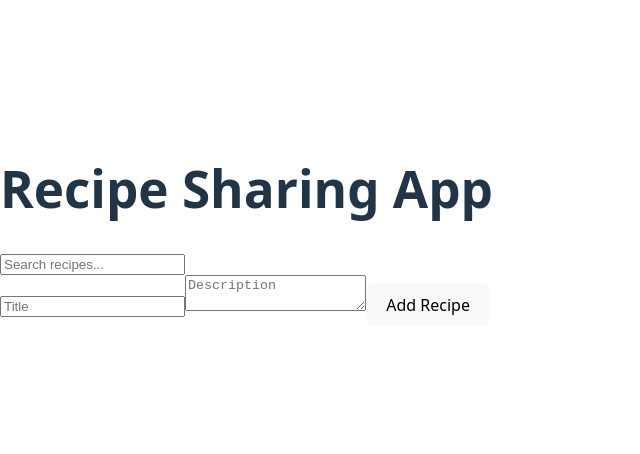
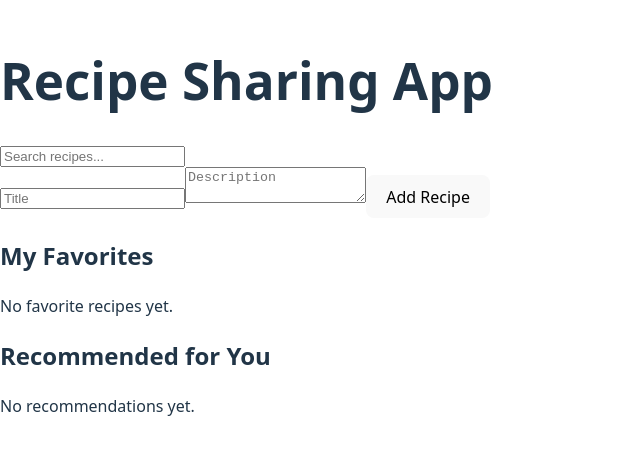
Before and after one commit to yasmintitaoui/alx-fe-reactjs, a React (Vite) app in the folder recipe-sharing-app/: page / in a window 1280 px wide. Shown: the part 174-628 px from the top of the page, without its empty margins (0-640 px from the left). Built offline with nearby package versions, Linux system fonts and the light colour scheme.

Commit message:
Added Favorites and Recommendations functionality with Zustand

```diff
--- a/recipe-sharing-app/src/App.jsx
+++ b/recipe-sharing-app/src/App.jsx
@@ -3,6 +3,8 @@ import AddRecipeForm from './components/AddRecipeForm';
 import RecipeList from './components/RecipeList';
 import RecipeDetails from './components/RecipeDetails';
 import SearchBar from './components/SearchBar';
+import FavoritesList from './components/FavoritesList';
+import RecommendationsList from './components/RecommendationsList';
 
 function App() {
   return (
@@ -14,6 +16,8 @@ function App() {
             <SearchBar />
             <AddRecipeForm />
             <RecipeList />
+            <FavoritesList />
+            <RecommendationsList />
           </div>
         } />
         <Route path="/recipe/:id" element={<RecipeDetails />} />
--- /dev/null
+++ b/recipe-sharing-app/src/components/FavoritesList.jsx
@@ -0,0 +1,28 @@
+import useRecipeStore from './recipeStore';
+
+const FavoritesList = () => {
+  const recipes = useRecipeStore((state) => state.recipes);
+  const favorites = useRecipeStore((state) => state.favorites);
+
+  const favoriteRecipes = favorites.map((id) =>
+    recipes.find((recipe) => recipe.id === id)
+  );
+
+  return (
+    <div>
+      <h2>My Favorites</h2>
+      {favoriteRecipes.length === 0 ? (
+        <p>No favorite recipes yet.</p>
+      ) : (
+        favoriteRecipes.map((recipe) => (
+          <div key={recipe.id}>
+            <h3>{recipe.title}</h3>
+            <p>{recipe.description}</p>
+          </div>
+        ))
+      )}
+    </div>
+  );
+};
+
+export default FavoritesList;
--- a/recipe-sharing-app/src/components/RecipeList.jsx
+++ b/recipe-sharing-app/src/components/RecipeList.jsx
@@ -3,6 +3,17 @@ import useRecipeStore from './recipeStore';
 
 const RecipeList = () => {
   const filteredRecipes = useRecipeStore((state) => state.filteredRecipes);
+  const favorites = useRecipeStore((state) => state.favorites);
+  const addFavorite = useRecipeStore((state) => state.addFavorite);
+  const removeFavorite = useRecipeStore((state) => state.removeFavorite);
+
+  const toggleFavorite = (id) => {
+    if (favorites.includes(id)) {
+      removeFavorite(id);
+    } else {
+      addFavorite(id);
+    }
+  };
 
   return (
     <div>
@@ -11,6 +22,9 @@ const RecipeList = () => {
           <h3>
             <Link to={`/recipe/${recipe.id}`}>{recipe.title}</Link>
           </h3>
+          <button onClick={() => toggleFavorite(recipe.id)}>
+            {favorites.includes(recipe.id) ? 'Remove from Favorites' : 'Add to Favorites'}
+          </button>
         </div>
       ))}
     </div>
--- /dev/null
+++ b/recipe-sharing-app/src/components/RecommendationsList.jsx
@@ -0,0 +1,29 @@
+import useRecipeStore from './recipeStore';
+import { useEffect } from 'react';
+
+const RecommendationsList = () => {
+  const recommendations = useRecipeStore((state) => state.recommendations);
+  const generateRecommendations = useRecipeStore((state) => state.generateRecommendations);
+
+  useEffect(() => {
+    generateRecommendations();
+  }, [generateRecommendations]);
+
+  return (
+    <div>
+      <h2>Recommended for You</h2>
+      {recommendations.length === 0 ? (
+        <p>No recommendations yet.</p>
+      ) : (
+        recommendations.map((recipe) => (
+          <div key={recipe.id}>
+            <h3>{recipe.title}</h3>
+            <p>{recipe.description}</p>
+          </div>
+        ))
+      )}
+    </div>
+  );
+};
+
+export default RecommendationsList;
--- a/recipe-sharing-app/src/components/recipeStore.js
+++ b/recipe-sharing-app/src/components/recipeStore.js
@@ -2,14 +2,19 @@ import { create } from 'zustand';
 
 const useRecipeStore = create((set) => ({
   recipes: [],
+  filteredRecipes: [],
+  favorites: [],
+  recommendations: [],
   searchTerm: '',
-  filteredRecipes: [],
 
   addRecipe: (newRecipe) =>
-    set((state) => ({
-      recipes: [...state.recipes, newRecipe],
-      filteredRecipes: [...state.filteredRecipes, newRecipe]
-    })),
+    set((state) => {
+      const updatedRecipes = [...state.recipes, newRecipe];
+      return {
+        recipes: updatedRecipes,
+        filteredRecipes: updatedRecipes,
+      };
+    }),
 
   updateRecipe: (updatedRecipe) =>
     set((state) => {
@@ -32,6 +37,27 @@ const useRecipeStore = create((set) => ({
       );
       return { searchTerm: term, filteredRecipes: filtered };
     }),
+
+  addFavorite: (recipeId) =>
+    set((state) => ({
+      favorites: state.favorites.includes(recipeId)
+        ? state.favorites
+        : [...state.favorites, recipeId],
+    })),
+
+  removeFavorite: (recipeId) =>
+    set((state) => ({
+      favorites: state.favorites.filter((id) => id !== recipeId),
+    })),
+
+  generateRecommendations: () =>
+    set((state) => {
+      const recommended = state.recipes.filter(
+        (recipe) =>
+          state.favorites.includes(recipe.id) && Math.random() > 0.3
+      );
+      return { recommendations: recommended };
+    }),
 }));
 
 export default useRecipeStore;
```
